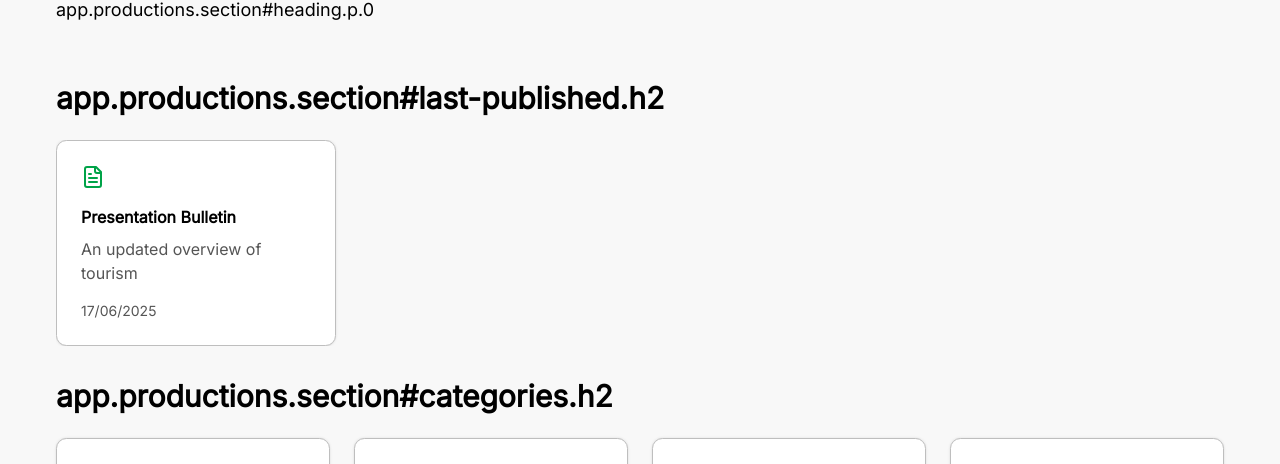
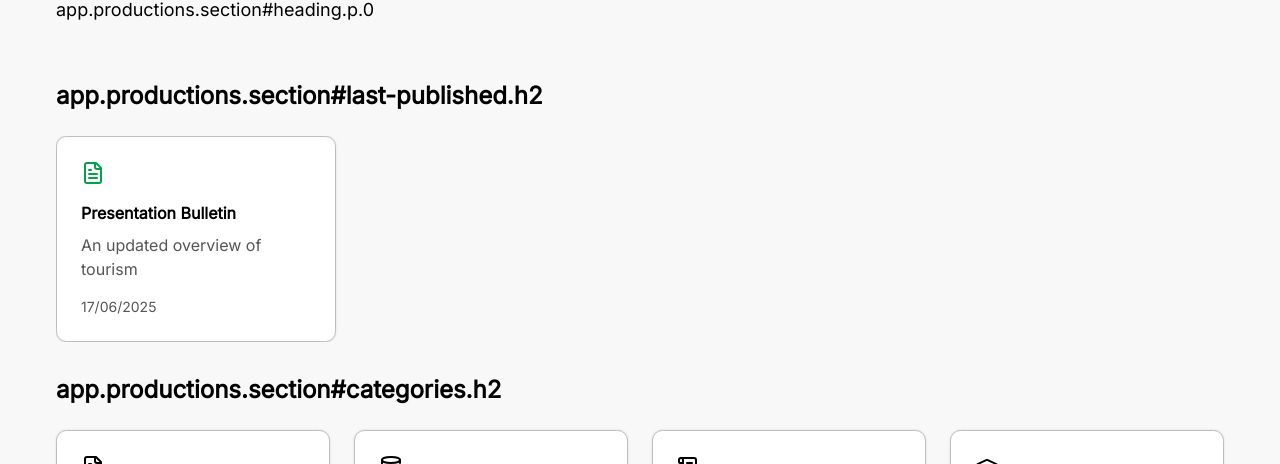
Before and after one commit to otib-hub/otib-portal, a Next.js app: page /productions in a window 1280 px wide. Shown: the part 260-724 px from the top of the page. Built offline with nearby package versions, Linux system fonts and the light colour scheme; no server answers.

Commit message:
style: decreases headings size

```diff
--- a/src/components/ui/heading.tsx
+++ b/src/components/ui/heading.tsx
@@ -23,6 +23,6 @@ export const Heading = {
 		'h1',
 		`${ibmPlexSans.className} font-semibold text-3xl md:text-4xl`,
 	),
-	H2: createHeading('h2', 'text-2xl md:text-3xl font-semibold'),
-	H3: createHeading('h3', 'text-xl md:text-2xl font-semibold'),
+	H2: createHeading('h2', 'text-2xl font-semibold'),
+	H3: createHeading('h3', 'text-xl font-semibold'),
 };
```
